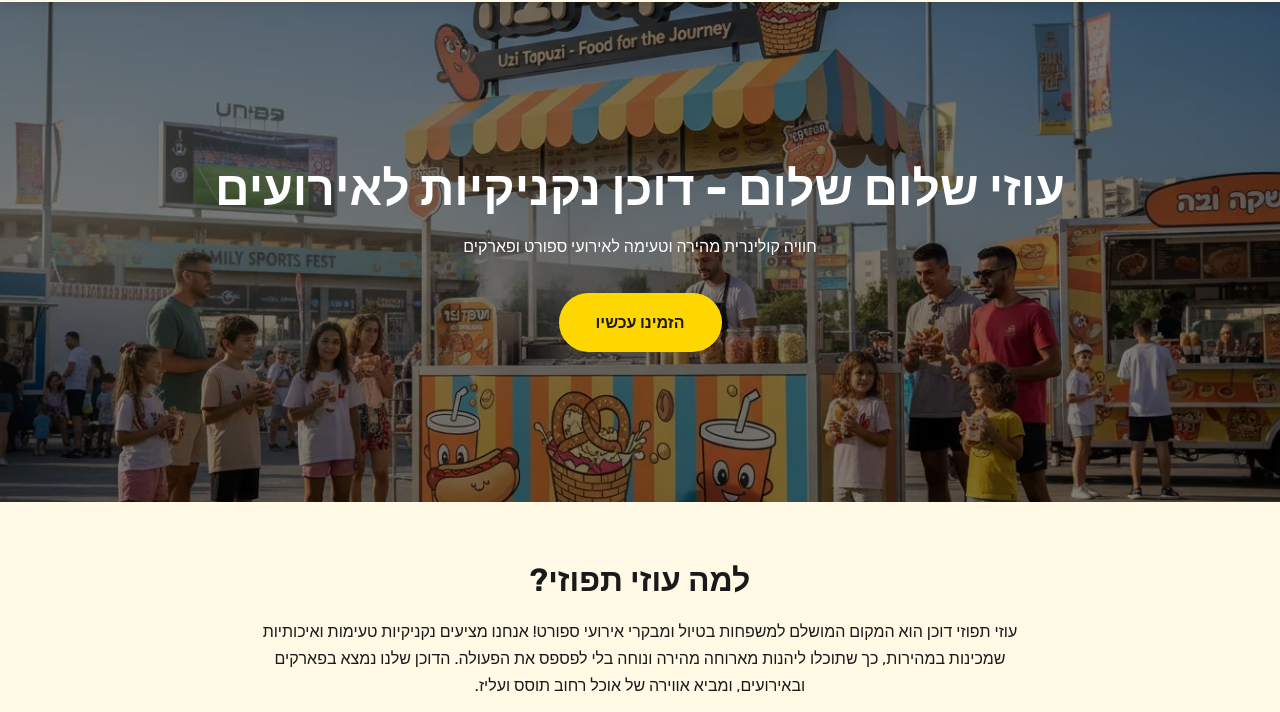
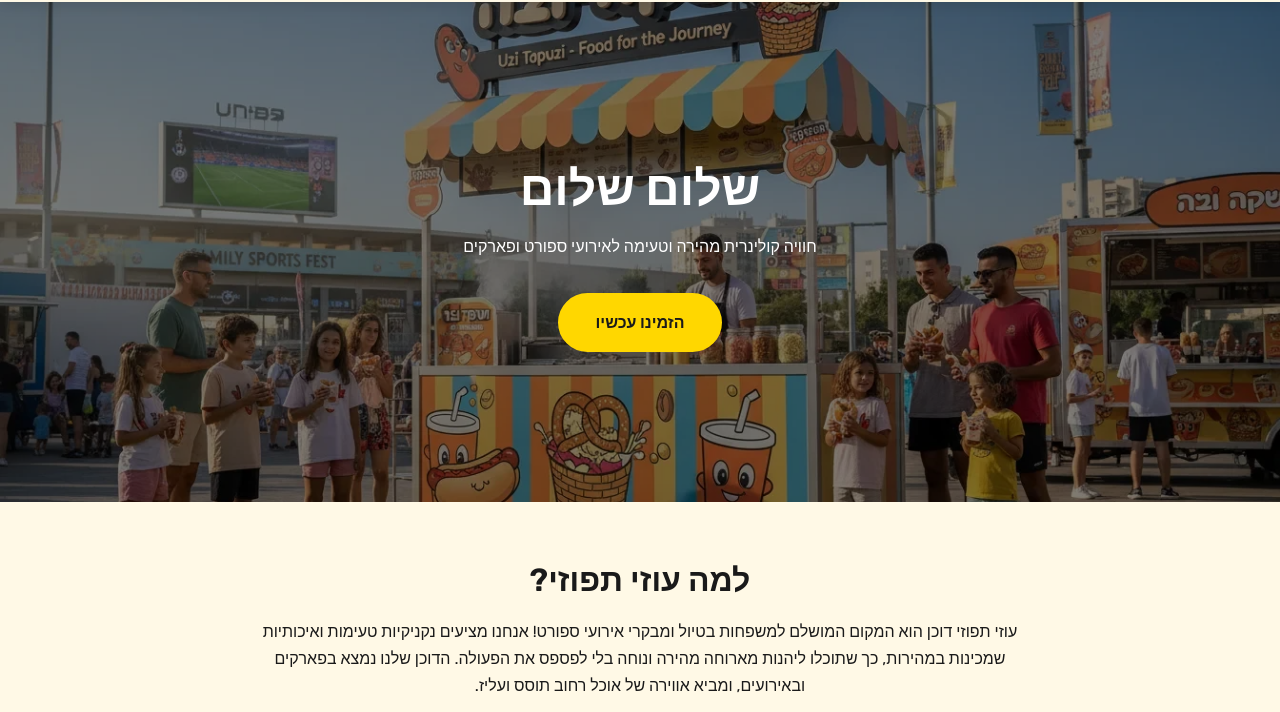
Before and after one commit to slipwoker/zappy-website-127e0a00-ba60-41e6-8c29-59d19e71f27a, a plain HTML site: page index.html in a window 1280 px wide. Shown: the part 58-770 px from the top of the page. Drawn offline with Linux system fonts and the light colour scheme; no server answers.

Commit message:
Update text content: "עוזי שלום שלום - דוכן נקניקיות לאירועים" → "שלום שלום"

```diff
--- a/index.html
+++ b/index.html
@@ -301,7 +301,7 @@
     <img data-placeholder="hero-1" data-context="Vibrant street food scene with colorful hot dog stand at outdoor sports event, families and young people enjoying food, dynamic urban atmosphere" src="assets/hero-hero-1.webp" alt="עוזי תפוזי - דוכן נקניקיות לאירועים">
     <div class="hero-overlay"></div>
     <div class="hero-content">
-      <h1>עוזי שלום שלום - דוכן נקניקיות לאירועים</h1>
+      <h1>שלום שלום</h1>
       <p>חוויה קולינרית מהירה וטעימה לאירועי ספורט ופארקים</p>
       <a href="/contact" class="btn-cta">הזמינו עכשיו</a>
     </div>
```
Also changed, not shown: public/index.html (+1 -1 lines).
